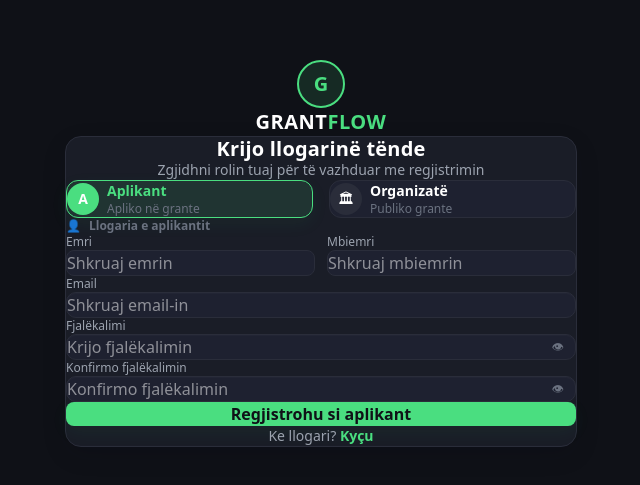
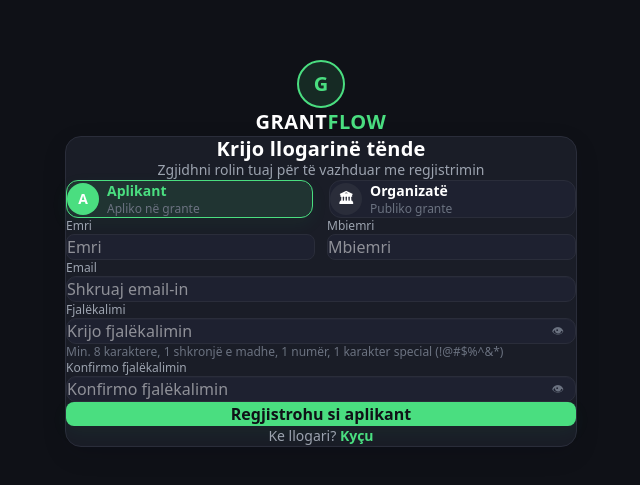
Before and after one commit to erasheqiri1/GrantFlow-Frontend, a React (Vite) app: page /register in a window 1280 px wide. Shown: the part 147-632 px from the top of the page, without its empty margins (319-959 px from the left). Built offline with nearby package versions, Linux system fonts and the light colour scheme.

Commit message:
rregullim i register per organizat

```diff
--- a/src/pages/auth/RegisterPage.jsx
+++ b/src/pages/auth/RegisterPage.jsx
@@ -1,30 +1,67 @@
 import { useState } from 'react'
 import { useNavigate, Link } from 'react-router-dom'
 import api from '../../api/axios'
+import { useAuth } from '../../context/AuthContext'
 
 export default function RegisterPage() {
   const navigate = useNavigate()
-  const [role, setRole] = useState('applicant') // 'applicant' | 'org'
-  const [form, setForm] = useState({ first_name: '', last_name: '', email: '', password: '', confirm_password: '' })
+  const { login } = useAuth()
+  const [role, setRole] = useState('applicant')
+  const [form, setForm] = useState({
+    first_name: '', last_name: '', email: '', password: '', confirm_password: '',
+    org_name: '', org_slug: '', nipt: '',  docFile: null,
+  })
   const [error, setError] = useState('')
+  const [success, setSuccess] = useState('')
   const [loading, setLoading] = useState(false)
   const [showPass, setShowPass] = useState(false)
+
+  const set = (field) => (e) => setForm({ ...form, [field]: e.target.value })
 
   const handleSubmit = async (e) => {
     e.preventDefault()
     setError('')
+    setSuccess('')
+
     if (form.password !== form.confirm_password) {
       setError('Fjalëkalimet nuk përputhen')
       return
     }
+
     setLoading(true)
     try {
-      await api.post('/auth/register', {
-        full_name: `${form.first_name} ${form.last_name}`.trim(),
+      if (role === 'applicant') {
+        const res = await api.post('/auth/register', {
+          first_name: form.first_name,
+          last_name: form.last_name,
           email: form.email,
           password: form.password,
         })
-      navigate('/login')
+        const { access_token, role: userRole } = res.data
+        login(access_token, { role: userRole })
+        navigate('/grants')
+      } else {
+        await api.post('/auth/register-org', {
+          first_name: form.first_name,
+          last_name: form.last_name,
+          email: form.email,
+          password: form.password,
+          org_name: form.org_name,
+          org_slug: form.org_slug,
+          nipt: form.nipt || null,
+        })
+
+        // Ngarko dokumentin nëse është zgjedhur
+        if (form.docFile) {
+          const fd = new FormData()
+          fd.append('file', form.docFile)
+          await api.post(`/auth/register-org/upload-doc?org_slug=${form.org_slug}`, fd, {
+            headers: { 'Content-Type': 'multipart/form-data' },
+          })
+        }
+
+        setSuccess('Organizata u regjistrua me sukses! Super Admin do ta aprovojë llogarinë tuaj.')
+      }
     } catch (err) {
       setError(err.response?.data?.detail || 'Gabim gjatë regjistrimit')
     } finally {
@@ -34,13 +71,16 @@ export default function RegisterPage() {
 
   const inp = "w-full px-5 py-4 rounded-lg text-base text-white outline-none transition"
   const inpStyle = { background: 'var(--bg-card)', border: '1px solid var(--border)' }
+  const focus = (e) => (e.target.style.borderColor = 'var(--accent)')
+  const blur  = (e) => (e.target.style.borderColor = 'var(--border)')
 
   return (
     <div className="min-h-screen flex items-center justify-center py-12" style={{ background: 'var(--bg-primary)' }}>
       <div className="w-full max-w-lg px-6">
         {/* Logo */}
         <div className="flex flex-col items-center mb-6">
-          <div className="w-12 h-12 rounded-full flex items-center justify-center mb-2" style={{ background: 'var(--accent-dim)', border: '2px solid var(--accent)' }}>
+          <div className="w-12 h-12 rounded-full flex items-center justify-center mb-2"
+            style={{ background: 'var(--accent-dim)', border: '2px solid var(--accent)' }}>
             <span className="text-xl font-black" style={{ color: 'var(--accent)' }}>G</span>
           </div>
           <div className="text-xl font-black tracking-wide">
@@ -56,130 +96,149 @@ export default function RegisterPage() {
 
           {/* Role tabs */}
           <div className="grid grid-cols-2 gap-4 mb-6">
-            <button onClick={() => setRole('applicant')}
+            {[
+              { key: 'applicant', icon: 'A', label: 'Aplikant', sub: 'Apliko në grante' },
+              { key: 'org',       icon: '🏛', label: 'Organizatë', sub: 'Publiko grante' },
+            ].map(({ key, icon, label, sub }) => (
+              <button key={key} type="button" onClick={() => { setRole(key); setError(''); setSuccess('') }}
                 className="flex items-center gap-2 p-3 rounded-xl transition text-left"
                 style={{
-                background: role === 'applicant' ? 'var(--accent-dim)' : 'var(--bg-card)',
-                border: `1px solid ${role === 'applicant' ? 'var(--accent)' : 'var(--border)'}`,
+                  background: role === key ? 'var(--accent-dim)' : 'var(--bg-card)',
+                  border: `1px solid ${role === key ? 'var(--accent)' : 'var(--border)'}`,
                 }}>
                 <div className="w-8 h-8 rounded-full flex items-center justify-center flex-shrink-0"
-                style={{ background: role === 'applicant' ? 'var(--accent)' : 'var(--border)' }}>
-                <span className="text-sm font-semibold">A</span>
+                  style={{ background: role === key ? 'var(--accent)' : 'var(--border)' }}>
+                  <span className="text-sm font-semibold">{icon}</span>
                 </div>
                 <div>
-                <div className="text-sm font-semibold" style={{ color: role === 'applicant' ? 'var(--accent)' : 'white' }}>Aplikant</div>
-                <div className="text-xs" style={{ color: 'var(--text-muted)' }}>Apliko në grante</div>
+                  <div className="text-sm font-semibold" style={{ color: role === key ? 'var(--accent)' : 'white' }}>{label}</div>
+                  <div className="text-xs" style={{ color: 'var(--text-muted)' }}>{sub}</div>
                 </div>
               </button>
-
-            <button onClick={() => setRole('org')}
-              className="flex items-center gap-2 p-3 rounded-xl transition text-left"
-              style={{
-                background: role === 'org' ? 'var(--accent-dim)' : 'var(--bg-card)',
-                border: `1px solid ${role === 'org' ? 'var(--accent)' : 'var(--border)'}`,
-              }}>
-              <div className="w-8 h-8 rounded-full flex items-center justify-center flex-shrink-0"
-                style={{ background: role === 'org' ? 'var(--accent)' : 'var(--border)' }}>
-                <span className="text-sm">🏛</span>
-              </div>
-              <div>
-                <div className="text-sm font-semibold" style={{ color: role === 'org' ? 'var(--accent)' : 'white' }}>Organizatë</div>
-                <div className="text-xs" style={{ color: 'var(--text-muted)' }}>Publiko grante</div>
-              </div>
-            </button>
+            ))}
           </div>
 
           {error && (
-            <div className="rounded-lg px-4 py-3 mb-4 text-sm" style={{ background: 'rgba(248,113,113,0.1)', color: 'var(--danger)', border: '1px solid rgba(248,113,113,0.2)' }}>
+            <div className="rounded-lg px-4 py-3 mb-4 text-sm"
+              style={{ background: 'rgba(248,113,113,0.1)', color: 'var(--danger)', border: '1px solid rgba(248,113,113,0.2)' }}>
               {error}
             </div>
           )}
+          {success && (
+            <div className="rounded-lg px-4 py-3 mb-4 text-sm"
+              style={{ background: 'rgba(74,222,128,0.1)', color: '#4ade80', border: '1px solid rgba(74,222,128,0.2)' }}>
+              {success}
+            </div>
+          )}
 
-          <form onSubmit={handleSubmit} className="space-y-5">
-            {role === 'applicant' ? (
-              <>
-                {/* Llogaria e aplikantit */}
-                <div className="text-xs font-semibold mb-2 flex items-center gap-2" style={{ color: 'var(--text-muted)' }}>
-                  <span>👤</span> Llogaria e aplikantit
-                </div>
+          {!success && (
+            <form onSubmit={handleSubmit} className="space-y-4">
+              {/* Emri + Mbiemri — të dyja rolet */}
               <div className="grid grid-cols-2 gap-3">
                 <div>
                   <label className="block text-xs mb-1" style={{ color: 'var(--text-secondary)' }}>Emri</label>
-                    <input required value={form.first_name} onChange={e => setForm({ ...form, first_name: e.target.value })}
-                      placeholder="Shkruaj emrin" className={inp} style={inpStyle}
-                      onFocus={e => e.target.style.borderColor = 'var(--accent)'}
-                      onBlur={e => e.target.style.borderColor = 'var(--border)'} />
+                  <input required value={form.first_name} onChange={set('first_name')}
+                    placeholder="Emri" className={inp} style={inpStyle} onFocus={focus} onBlur={blur} />
                 </div>
                 <div>
                   <label className="block text-xs mb-1" style={{ color: 'var(--text-secondary)' }}>Mbiemri</label>
-                    <input required value={form.last_name} onChange={e => setForm({ ...form, last_name: e.target.value })}
-                      placeholder="Shkruaj mbiemrin" className={inp} style={inpStyle}
-                      onFocus={e => e.target.style.borderColor = 'var(--accent)'}
-                      onBlur={e => e.target.style.borderColor = 'var(--border)'} />
+                  <input required value={form.last_name} onChange={set('last_name')}
+                    placeholder="Mbiemri" className={inp} style={inpStyle} onFocus={focus} onBlur={blur} />
                 </div>
               </div>
+
               <div>
                 <label className="block text-xs mb-1" style={{ color: 'var(--text-secondary)' }}>Email</label>
-                  <input type="email" required value={form.email} onChange={e => setForm({ ...form, email: e.target.value })}
-                    placeholder="Shkruaj email-in" className={inp} style={inpStyle}
-                    onFocus={e => e.target.style.borderColor = 'var(--accent)'}
-                    onBlur={e => e.target.style.borderColor = 'var(--border)'} />
+                <input type="email" required value={form.email} onChange={set('email')}
+                  placeholder="Shkruaj email-in" className={inp} style={inpStyle} onFocus={focus} onBlur={blur} />
               </div>
+
+              {/* Fushat shtesë për organizatë */}
+              {role === 'org' && (
+                <>
+                  <div>
+                    <label className="block text-xs mb-1" style={{ color: 'var(--text-secondary)' }}>Emri i organizatës</label>
+                    <input required value={form.org_name} onChange={set('org_name')}
+                      placeholder="p.sh. Universiteti i Prishtinës" className={inp} style={inpStyle} onFocus={focus} onBlur={blur} />
+                  </div>
+                  <div>
+                    <label className="block text-xs mb-1" style={{ color: 'var(--text-secondary)' }}>Slug (ID unik)</label>
+                    <input required value={form.org_slug} onChange={set('org_slug')}
+                      placeholder="p.sh. uni-prishtina" className={inp} style={inpStyle} onFocus={focus} onBlur={blur} />
+                    <p className="text-xs mt-1" style={{ color: 'var(--text-muted)' }}>
+                      Vetëm shkronja të vogla, numra dhe vizë (-)
+                    </p>
+                  </div>
+                  <div>
+                    <label className="block text-xs mb-1" style={{ color: 'var(--text-secondary)' }}>
+                      NIPT <span style={{ color: 'var(--text-muted)' }}>(Numri i Identifikimit për Personin Tatimor)</span>
+                    </label>
+                    <input value={form.nipt} onChange={set('nipt')}
+                      placeholder="p.sh. K12345678A" className={inp} style={inpStyle} onFocus={focus} onBlur={blur} />
+                  </div>
+                  <div>
+                    <label className="block text-xs mb-1" style={{ color: 'var(--text-secondary)' }}>
+                      Dokument verifikimi <span style={{ color: 'var(--text-muted)' }}>(opsional · PDF, JPG, PNG · max 5MB)</span>
+                    </label>
+                    <input
+                      type="file" accept=".pdf,.jpg,.jpeg,.png"
+                      onChange={(e) => setForm({ ...form, docFile: e.target.files[0] || null })}
+                      className="w-full px-4 py-3 rounded-lg text-sm text-white outline-none"
+                      style={{ background: 'var(--bg-card)', border: '1px solid var(--border)' }}
+                    />
+                    {form.docFile && (
+                      <p className="text-xs mt-1" style={{ color: 'var(--accent)' }}>
+                        ✓ {form.docFile.name}
+                      </p>
+                    )}
+                  </div>
+                </>
+              )}
+
               <div>
                 <label className="block text-xs mb-1" style={{ color: 'var(--text-secondary)' }}>Fjalëkalimi</label>
                 <div className="relative">
                   <input type={showPass ? 'text' : 'password'} required value={form.password}
-                      onChange={e => setForm({ ...form, password: e.target.value })}
-                      placeholder="Krijo fjalëkalimin" className={`${inp} pr-10`} style={inpStyle}
-                      onFocus={e => e.target.style.borderColor = 'var(--accent)'}
-                      onBlur={e => e.target.style.borderColor = 'var(--border)'} />
+                    onChange={set('password')} placeholder="Krijo fjalëkalimin"
+                    className={`${inp} pr-10`} style={inpStyle} onFocus={focus} onBlur={blur} />
+                  <button type="button" onClick={() => setShowPass(!showPass)}
+                    className="absolute right-3 top-1/2 -translate-y-1/2 text-xs" style={{ color: 'var(--text-muted)' }}>
+                    {showPass ? '🙈' : '👁'}
+                  </button>
+                </div>
+                <p className="text-xs mt-1" style={{ color: 'var(--text-muted)' }}>
+                  Min. 8 karaktere, 1 shkronjë e madhe, 1 numër, 1 karakter special (!@#$%^&*)
+                </p>
+              </div>
+
+              <div>
+                <label className="block text-xs mb-1" style={{ color: 'var(--text-secondary)' }}>Konfirmo fjalëkalimin</label>
+                <div className="relative">
+                  <input type={showPass ? 'text' : 'password'} required value={form.confirm_password}
+                    onChange={set('confirm_password')} placeholder="Konfirmo fjalëkalimin"
+                    className={`${inp} pr-10`} style={inpStyle} onFocus={focus} onBlur={blur} />
                   <button type="button" onClick={() => setShowPass(!showPass)}
                     className="absolute right-3 top-1/2 -translate-y-1/2 text-xs" style={{ color: 'var(--text-muted)' }}>
                     {showPass ? '🙈' : '👁'}
                   </button>
                 </div>
               </div>
-                <div>
-                  <label className="block text-xs mb-1" style={{ color: 'var(--text-secondary)' }}>Konfirmo fjalëkalimin</label>
-                  <div className="relative">
-                    <input type={showPass ? 'text' : 'password'} required value={form.confirm_password}
-                      onChange={e => setForm({ ...form, confirm_password: e.target.value })}
-                      placeholder="Konfirmo fjalëkalimin" className={`${inp} pr-10`} style={inpStyle}
-                      onFocus={e => e.target.style.borderColor = 'var(--accent)'}
-                      onBlur={e => e.target.style.borderColor = 'var(--border)'} />
-                    <button type="button" onClick={() => setShowPass(!showPass)}
-                      className="absolute right-3 top-1/2 -translate-y-1/2 text-xs" style={{ color: 'var(--text-muted)' }}>
-                      {showPass ? '🙈' : '👁'}
-                    </button>
-                  </div>
-                </div>
-              </>
-            ) : (
-              <div className="rounded-xl p-4 text-center" style={{ background: 'var(--bg-card)', border: '1px solid var(--border)' }}>
-                <div className="text-3xl mb-2">🏛</div>
-                <p className="text-sm font-medium text-white mb-1">Regjistro organizatën</p>
-                <p className="text-xs" style={{ color: 'var(--text-muted)' }}>
-                  Plotëso formularin e organizatës — pas regjistrimit Super Admin e aprovon llogarinë tuaj.
-                </p>
-              </div>
-            )}
 
-            {role === 'applicant' && (
               <button type="submit" disabled={loading}
                 className="w-full py-4 rounded-lg font-semibold text-base transition mt-2"
                 style={{ background: 'var(--accent)', color: '#0f1117' }}>
-                {loading ? 'Duke u regjistruar...' : 'Regjistrohu si aplikant'}
+                {loading ? 'Duke u regjistruar...' : role === 'applicant' ? 'Regjistrohu si aplikant' : 'Regjistro organizatën'}
+              </button>
+            </form>
+          )}
+
+          {success && (
+            <button onClick={() => navigate('/login')}
+              className="w-full py-4 rounded-lg font-semibold text-base transition mt-4"
+              style={{ background: 'var(--accent)', color: '#0f1117' }}>
+              Shko te login →
             </button>
           )}
-            {role === 'org' && (
-              <button type="button"
-                className="w-full py-4 rounded-lg font-semibold text-base transition"
-                style={{ background: 'var(--accent)', color: '#0f1117' }}
-                onClick={() => navigate('/register/org')}>
-                Vazhdo regjistrimin →
-              </button>
-            )}
-          </form>
 
           <p className="text-center text-sm mt-4" style={{ color: 'var(--text-secondary)' }}>
             Ke llogari?{' '}
--- a/src/pages/super-admin/AuditLogsPage.jsx
+++ b/src/pages/super-admin/AuditLogsPage.jsx
@@ -65,22 +65,25 @@ export default function AuditLogsPage() {
 
   const formatEntity = (l) => {
     const d = parseDetails(l.details)
-    // Organizata → emri i org
-    if (['APPROVE_TENANT', 'REJECT_TENANT'].includes(l.action))
-      return d.org_name ?? l.tenant_name ?? '—'
-    // Përdorues → email i userit
-    if (['ACTIVATE_USER', 'DEACTIVATE_USER', 'CREATE_SUPER_ADMIN', 'INVITE_SUPER_ADMIN'].includes(l.action))
-      return d.email ?? d.invited_email ?? '—'
-    // Ftesa anëtari → email i ftuar
-    if (l.action === 'INVITE_USER')
-      return d.email ?? '—'
-    // Grante → emri i organizatës që e krijoi
-    if (['CREATE_GRANT', 'PUBLISH_GRANT', 'CLOSE_GRANT', 'UPDATE_GRANT', 'DELETE_GRANT'].includes(l.action))
-      return l.tenant_name ?? d.title ?? '—'
-    // Aplikime → emri i grantit ose tenant
-    if (l.action?.includes('APPLICATION'))
-      return l.tenant_name ?? '—'
-    return l.tenant_name ?? l.entity ?? '—'
+    const short = l.entity_id ? `${l.entity_id.slice(0, 8)}…` : null
+    const base  = (type) => short ? `${type} · ${short}` : type
+
+    if (l.action?.includes('GRANT')) {
+      const name = d.title || l.tenant_name
+      return name ? `grant · ${name}` : base('grant')
+    }
+    if (l.action?.includes('APPLICATION')) {
+      return d.grant_title ? `aplikim · ${d.grant_title}` : base('application')
+    }
+    if (['APPROVE_TENANT', 'REJECT_TENANT'].includes(l.action)) {
+      return d.org_name || l.tenant_name || base('tenant')
+    }
+    if (['ACTIVATE_USER', 'DEACTIVATE_USER', 'CREATE_SUPER_ADMIN',
+         'INVITE_SUPER_ADMIN', 'INVITE_USER', 'REMOVE_MEMBER'].includes(l.action)) {
+      return d.email || d.invited_email || base('user')
+    }
+    // fallback i përgjithshëm
+    return l.tenant_name || (l.entity && short ? `${l.entity} · ${short}` : l.entity) || '—'
   }
 
   return (
```
Also changed, not shown: src/pages/super-admin/PendingOrgsPage.jsx (+150 -1 lines). Lines whose indentation alone changed are shown as unchanged.
